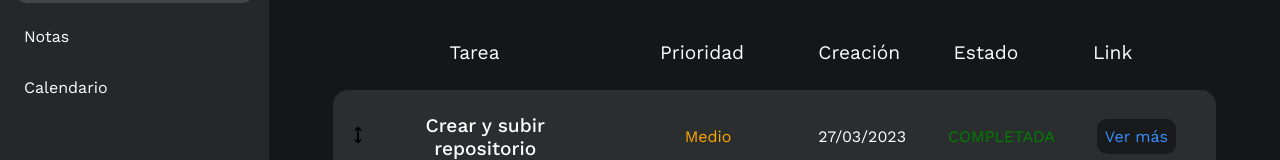
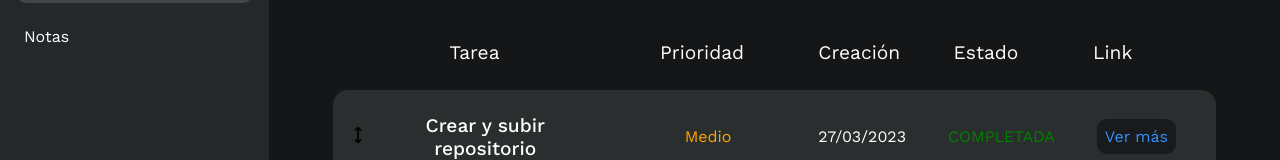
Before and after one commit to matiasabarca49/Proyecto-GestorDeTareas-React, a React (Create React App) app: page / in a window 1280 px wide. Shown: the part 129-289 px from the top of the page. Built offline with nearby package versions, Linux system fonts and the light colour scheme.

Commit message:
Preparacion de repositorio privado a  publico

```diff
--- a/src/App.js
+++ b/src/App.js
@@ -1,7 +1,6 @@
 import { BrowserRouter, Routes, Route } from 'react-router-dom';
 import ComponentTaskList from './components/container/Task/ComponentTaskList';
 import Navbar from './components/container/Navbar/Navbar';
-import Calendar from './components/container/Calendar/Calendar.jsx';
 import TaskContDetail from './components/container/Task/TaskContDetail';
 import NotesContainer from './components/container/Notes/NotesContainer.jsx';
 
@@ -15,7 +14,6 @@ function App() {
         <Routes>
           <Route exact path='/' element={ <ComponentTaskList /> } />
           <Route exact path='/task/:id' element={ <TaskContDetail /> } />
-          <Route exact path='/Calendar' element={ <Calendar /> } />
           <Route exact path='/Notes' element={ <NotesContainer /> } />
         </Routes>
         </div>
--- a/src/components/container/Calendar/Calendar.jsx
+++ /dev/null
@@ -1,9 +0,0 @@
-import React from 'react'
-
-const Calendar = () => {
-  return (
-    <div>Calendar</div>
-  )
-}
-
-export default Calendar
--- a/src/components/container/Navbar/Clock.jsx
+++ b/src/components/container/Navbar/Clock.jsx
@@ -25,7 +25,7 @@ const Clock = () => {
       <h6>{`${days[date.getDay()]}
             ${date.getDate() < 10
             ? `0${date.getDate()}`
-            : date.getDate()}/${date.getMonth() + 1 < 10
+            : date.getDate()}/${(date.getMonth() + 1) < 10
                                       ? `0${date.getMonth() + 1}`
                                       : date.getMonth() + 1}`}
       </h6>
--- a/src/components/container/Navbar/Navbar.jsx
+++ b/src/components/container/Navbar/Navbar.jsx
@@ -14,7 +14,6 @@ const Navbar = () => {
       <div className='navbar__Links'>
         <NavLink to='/' className='pending' activeclassname='active'> Tareas </NavLink>
         <NavLink to='/Notes' className='pending' activeclassname='active' > Notas </NavLink>
-        <NavLink to='/Calendar' className='pending' activeclassname='active' > Calendario </NavLink>
       </div>
       <Clock />
     </div>
```
Also changed, not shown: 1 other file (tests, documents, lock files or other folders).
